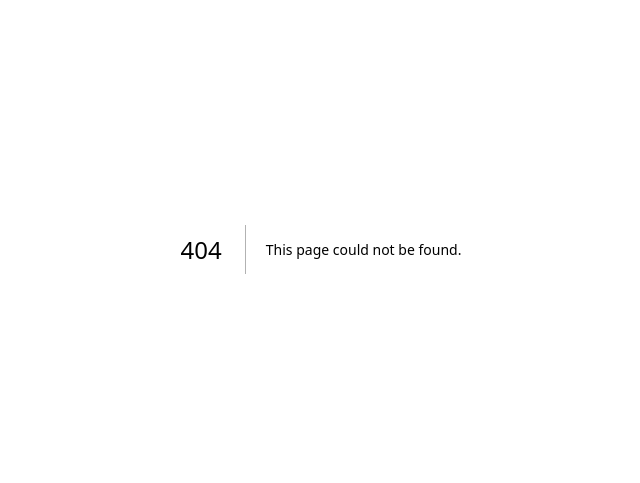
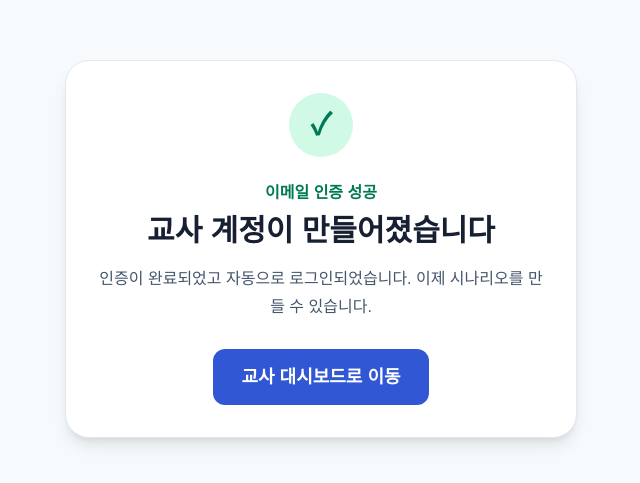
Before and after one commit to TMUKeria/social-growth, a Next.js app: page /auth/confirmed in a window 1280 px wide. Before the commit this address had no page. Shown: the part 151-634 px from the top of the page, without its empty margins (319-959 px from the left). Built offline with nearby package versions, Linux system fonts and the light colour scheme.

Commit message:
feat: improve signup confirmation flow

```diff
--- /dev/null
+++ b/app/auth/confirm/route.ts
@@ -0,0 +1,29 @@
+import type { EmailOtpType } from "@supabase/supabase-js";
+import { type NextRequest, NextResponse } from "next/server";
+import { createClient } from "@/lib/supabase/server";
+
+export async function GET(request: NextRequest) {
+  const tokenHash = request.nextUrl.searchParams.get("token_hash");
+  const type = request.nextUrl.searchParams.get("type") as EmailOtpType | null;
+  const resultUrl = request.nextUrl.clone();
+
+  resultUrl.pathname = "/auth/confirmed";
+  resultUrl.search = "";
+
+  if (!tokenHash || !type) {
+    resultUrl.searchParams.set("status", "invalid-link");
+    return NextResponse.redirect(resultUrl);
+  }
+
+  const supabase = await createClient();
+  const { error } = await supabase.auth.verifyOtp({
+    type,
+    token_hash: tokenHash,
+  });
+
+  if (error) {
+    resultUrl.searchParams.set("status", "verification-failed");
+  }
+
+  return NextResponse.redirect(resultUrl);
+}
--- /dev/null
+++ b/app/auth/confirmed/page.tsx
@@ -0,0 +1,45 @@
+import Link from "next/link";
+
+type ConfirmedPageProps = {
+  searchParams: Promise<{ status?: string }>;
+};
+
+export default async function ConfirmedPage({ searchParams }: ConfirmedPageProps) {
+  const { status } = await searchParams;
+  const isSuccess = !status;
+
+  return (
+    <main className="flex min-h-screen items-center justify-center px-6 py-12">
+      <section className="w-full max-w-lg rounded-3xl border border-slate-200 bg-white p-8 text-center shadow-lg">
+        <div
+          className={`mx-auto flex h-16 w-16 items-center justify-center rounded-full text-3xl font-black ${
+            isSuccess ? "bg-emerald-100 text-emerald-700" : "bg-amber-100 text-amber-800"
+          }`}
+          aria-hidden="true"
+        >
+          {isSuccess ? "✓" : "!"}
+        </div>
+
+        {isSuccess ? (
+          <>
+            <p className="mt-6 font-bold text-emerald-700">이메일 인증 성공</p>
+            <h1 className="mt-2 text-3xl font-black">교사 계정이 만들어졌습니다</h1>
+            <p className="mt-4 leading-7 text-slate-600">인증이 완료되었고 자동으로 로그인되었습니다. 이제 시나리오를 만들 수 있습니다.</p>
+            <Link className="mt-7 inline-flex min-h-14 items-center justify-center rounded-xl bg-[#3157d5] px-7 text-lg font-black text-white hover:bg-[#2543a9]" href="/dashboard">
+              교사 대시보드로 이동
+            </Link>
+          </>
+        ) : (
+          <>
+            <p className="mt-6 font-bold text-amber-800">이메일 인증 실패</p>
+            <h1 className="mt-2 text-3xl font-black">인증 링크를 확인해 주세요</h1>
+            <p className="mt-4 leading-7 text-slate-600">링크가 잘못되었거나 이미 사용되었을 수 있습니다. 다시 로그인하거나 새 인증 메일을 받아 주세요.</p>
+            <Link className="mt-7 inline-flex min-h-14 items-center justify-center rounded-xl bg-[#3157d5] px-7 text-lg font-black text-white hover:bg-[#2543a9]" href="/login">
+              로그인 화면으로 이동
+            </Link>
+          </>
+        )}
+      </section>
+    </main>
+  );
+}
--- a/components/auth-form.tsx
+++ b/components/auth-form.tsx
@@ -18,6 +18,13 @@ export function AuthForm() {
     const form = new FormData(event.currentTarget);
     const email = String(form.get("email"));
     const password = String(form.get("password"));
+    const passwordConfirmation = String(form.get("passwordConfirmation") ?? "");
+
+    if (mode === "signup" && password !== passwordConfirmation) {
+      setMessage("비밀번호와 비밀번호 확인이 일치하지 않습니다.");
+      setLoading(false);
+      return;
+    }
 
     try {
       const supabase = createClient();
@@ -25,9 +32,6 @@ export function AuthForm() {
         const { data, error } = await supabase.auth.signUp({
           email,
           password,
-          options: {
-            emailRedirectTo: `${window.location.origin}/dashboard`,
-          },
         });
 
         if (error) {
@@ -83,8 +87,32 @@ export function AuthForm() {
       </label>
       <label className="block font-bold">
         비밀번호
-        <input className="mt-2 min-h-12 w-full rounded-xl border-2 border-slate-300 px-4 font-normal" name="password" type="password" autoComplete="current-password" minLength={6} required />
+        <input
+          className="mt-2 min-h-12 w-full rounded-xl border-2 border-slate-300 px-4 font-normal"
+          name="password"
+          type="password"
+          autoComplete={mode === "signup" ? "new-password" : "current-password"}
+          aria-describedby={mode === "signup" ? "password-help" : undefined}
+          minLength={6}
+          required
+        />
       </label>
+      {mode === "signup" && (
+        <>
+          <p className="-mt-3 text-sm text-slate-600" id="password-help">비밀번호는 6자 이상 입력해 주세요.</p>
+          <label className="block font-bold">
+            비밀번호 확인
+            <input
+              className="mt-2 min-h-12 w-full rounded-xl border-2 border-slate-300 px-4 font-normal"
+              name="passwordConfirmation"
+              type="password"
+              autoComplete="new-password"
+              minLength={6}
+              required
+            />
+          </label>
+        </>
+      )}
       <button className="min-h-14 w-full rounded-xl bg-[#3157d5] px-5 text-lg font-black text-white hover:bg-[#2543a9] disabled:opacity-60" disabled={loading} type="submit">
         {loading ? "처리 중..." : mode === "login" ? "로그인" : "교사 계정 만들기"}
       </button>
```
Also changed, not shown: 1 other file (tests, documents, lock files or other folders).
